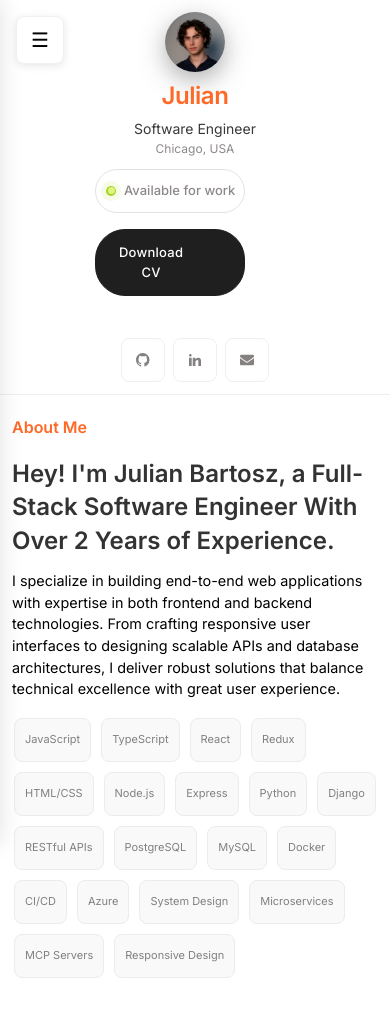
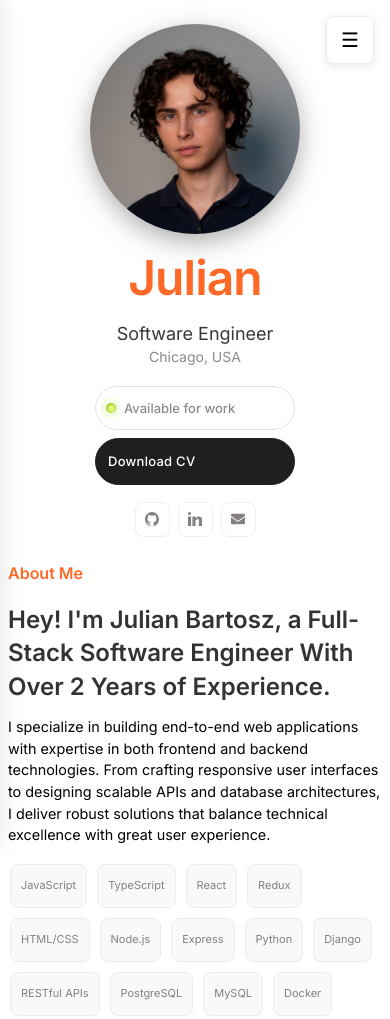
Before and after one commit to julianbartosz/CVSite, a plain HTML site: page index.html in a window 390 px wide. Shown: the top 1019 px of the page. Drawn offline with nearby package versions, Linux system fonts and the light colour scheme; a web font is replaced by a local one.

Commit message:
Refactor mobile profile section for improved layout and responsiveness; update styles and remove fixed dimensions

```diff
--- a/css/components.css
+++ b/css/components.css
@@ -34,18 +34,17 @@ body {
 /* Mobile Profile Section - Centered at top of screen */
 .mobile-profile-section {
   display: none;
-  position: fixed;
+  position: relative; /* Changed from fixed to relative */
   top: 0;
   left: 0;
   right: 0;
   background: rgba(255, 255, 255, 0.95);
   backdrop-filter: blur(10px);
-  border-bottom: 1px solid var(--color-border);
   padding: 20px;
   z-index: 200;
   text-align: center;
   /* Calculate height: profile image (80px) + name (32px + margins) + info (28px) + buttons (80px) + social (40px) + padding (40px) + gaps */
-  min-height: 300px; /* Set minimum height for consistency */
+  min-height: unset; /* Remove fixed min-height */
 }
 
 .mobile-profile-content {
@@ -54,7 +53,7 @@ body {
   display: flex;
   flex-direction: column;
   align-items: center;
-  gap: 12px;
+  gap: 20px;
 }
 
 .mobile-profile-image {
@@ -88,14 +87,14 @@ body {
 }
 
 .mobile-profile-title {
-  font-size: 14px;
+  font-size: 18px;
   color: #393939;
   margin: 0;
   line-height: 1.3;
 }
 
 .mobile-profile-location {
-  font-size: 12px;
+  font-size: 14px;
   color: #8e8989;
   margin: 0;
   line-height: 1.2;
@@ -104,30 +103,32 @@ body {
 .mobile-profile-buttons {
   display: flex;
   flex-direction: column;
-  gap: 8px;
+  gap: -3px;
   width: 100%;
   max-width: 200px;
+  align-items: center;
 }
 
 .mobile-profile-buttons .status-button,
 .mobile-profile-buttons .download-cv-btn {
-  width: 100%;
-  justify-content: center;
-  text-align: center;
+  width: auto;
+  min-width: 200px;
+  justify-content: flex-start;
+  text-align: flex-start;
 }
 
 .mobile-social-links {
   display: flex;
   justify-content: center;
   gap: 8px;
-  margin-top: 8px;
+  margin-top: -25px;
 }
 
 /* Mobile Menu Button */
 .mobile-menu-btn {
   position: fixed;
   top: 1rem;
-  left: 1rem;
+  right: 1rem;   /* <-- Move to right side */
   z-index: 250;
   background: var(--color-background);
   border: 1px solid var(--color-border);
@@ -426,6 +427,8 @@ body {
 
   .mobile-profile-section {
     display: block;
+    min-height: unset; /* Remove fixed min-height */
+    padding: 16px 0 16px 0; /* Reduce padding for mobile */
   }
 
   .sidebar {
@@ -435,7 +438,7 @@ body {
   .main-content {
     margin-left: 0 !important; /* Force remove left margin */
     width: 100% !important; /* Force full width */
-    padding: 320px 20px 40px 20px; /* Increased top padding to 320px to account for mobile profile height */
+    padding: 20px 20px 40px 20px; /* Remove top padding since profile is no longer fixed */
     box-sizing: border-box;
     min-width: 100vw; /* Ensure it takes viewport width */
     max-width: 100vw; /* Prevent overflow */
@@ -487,21 +490,21 @@ body {
 
 @media (max-width: 809px) {
   .mobile-profile-section {
-    padding: 16px;
-    min-height: 280px; /* Slightly smaller for smaller screens */
+    padding: 12px 0 12px 0;
+    min-height: unset; /* Remove fixed min-height */
   }
 
   .mobile-profile-name {
-    font-size: 28px;
+    font-size: 52px;
   }
 
   .mobile-profile-image {
-    width: 70px;
-    height: 70px;
+    width: 210px;
+    height: 210px;
   }
 
   .main-content {
-    padding: 300px 16px 32px 16px; /* Adjusted padding for smaller profile section */
+    padding: 20px 12px 24px 12px; /* Remove large top padding */
     position: relative;
     z-index: 1;
   }
@@ -533,17 +536,18 @@ body {
 
 @media (max-width: 480px) {
   .mobile-profile-section {
-    padding: 12px;
-    min-height: 260px; /* Even smaller for very small screens */
+    padding: 8px 0 8px 0;
+    min-height: unset; /* Remove fixed min-height */
   }
 
   .mobile-profile-name {
-    font-size: 24px;
+    font-size: 48px;
   }
 
   .mobile-profile-image {
-    width: 60px;
-    height: 60px;
+    margin-top: 16px;
+    width: 210px;
+    height: 210px;
   }
 
   .mobile-menu {
@@ -552,9 +556,21 @@ body {
   }
 
   .main-content {
-    padding: 280px 12px 24px 12px; /* Adjusted for smallest profile section */
+    padding: 16px 8px 16px 8px; /* Remove large top padding */
     position: relative;
     z-index: 1;
+  }
+
+  .social-link {
+    min-width: 0;
+    min-height: 0;
+    width: 2px !important;
+    height: 2px !important;
+    border-radius: 5px;
+  }
+  .social-link svg {
+    width: 14px;
+    height: 14px;
   }
 
   /* Further typography optimization */
@@ -1057,7 +1073,7 @@ body {
 .testimonial-avatar {
   width: 48px;
   height: 48px;
-  border-radius: var(--radius-full);
+  border-radius: var (--radius-full);
 }
 
 .testimonial-info h4 {
@@ -1103,7 +1119,7 @@ body {
 }
 
 .publication-date {
-  font-size: var(--font-size-sm);
+  font-size: var (--font-size-sm);
   color: var (--color-grey);
 }
 
@@ -1978,10 +1994,31 @@ body {
     padding: 16px;
   }
 
+  .social-link {
+    min-width: 0;
+    min-height: 0;
+    width: 35px !important;
+    height: 35px !important;
+  }
+
   .mobile-menu-btn-primary,
   .mobile-menu-btn-secondary {
     min-height: 50px;
     padding: 16px;
+  }
+}
+
+@media (max-width: 768px) {
+  .contact-info,
+  .or-divider {
+    display: none !important;
+  }
+}
+
+@media (max-width: 480px) {
+  .contact-info,
+  .or-divider {
+    display: none !important;
   }
 }
 
--- a/index.html
+++ b/index.html
@@ -288,8 +288,9 @@
                 <section id="case-studies" class="section">
                     <h6 class="section-title">Projects</h6>
 
-                    <!-- Upgrade Screen Case Study -->
+                    <!-- Case Study 1 -->
                     <div class="case-study-item" data-study="upgrade">
+                        <a href="https://github.com/julianbartosz/phobiawarning.com" target="_blank" rel="noopener" class="case-study-link">
                         <div class="case-study-content">
                             <div class="case-study-header">
                                 <div class="case-metric">
@@ -309,10 +310,12 @@
                                 </svg>
                             </div>
                         </div>
+                        </a>
                     </div>
 
-                    <!-- E-commerce Analytics Dashboard Case Study -->
+                    <!-- Case Study 2 -->
                     <div class="case-study-item" data-study="dashboard">
+                        <a href="https://github.com/julianbartosz/artistsite" target="_blank" rel="noopener" class="case-study-link">
                         <div class="case-study-content">
                             <div class="case-study-header">
                                 <div class="case-metric">
@@ -332,10 +335,12 @@
                                 </svg>
                             </div>
                         </div>
+                        </a>
                     </div>
 
-                    <!-- API Microservices Architecture Case Study -->
+                    <!-- Case Study 3 -->
                     <div class="case-study-item" data-study="microservices">
+                        <a href="https://github.com/julianbartosz/UPlant" target="_blank" rel="noopener" class="case-study-link">
                         <div class="case-study-content">
                             <div class="case-study-header">
                                 <div class="case-metric">
@@ -355,6 +360,7 @@
                                 </svg>
                             </div>
                         </div>
+                        </a>
                     </div>
                 </section>
 
@@ -550,7 +556,7 @@
                 <section id="publications" class="section">
                     <h6 class="section-title">Publications</h6>
                     <div style="border: 1px solid var(--color-border); border-radius: var(--radius-md); overflow: hidden;">
-                        <a href="https://www.researchgate.net/publication/392519249_Deceptive_by_Design_Assessing_the_Impact_of_UX_Dark_Patterns_on_Engagement_and_Trust_in_Digital_Products"
+                        <a href="."
                            class="publication-item" target="_blank" rel="noopener">
                             <div class="publication-content">
                                 <h3 class="publication-title">Deceptive by Design: Assessing the Impact of UX Dark Patterns</h3>
@@ -559,7 +565,7 @@
                             </div>
                         </a>
 
-                        <a href="https://medium.com/@firas_n/ux-design-patterns-their-evolution-65fbb9ce03c7"
+                        <a href="."
                            class="publication-item" target="_blank" rel="noopener">
                             <div class="publication-content">
                                 <h3 class="publication-title">UX Design Patterns & Their Evolution</h3>
@@ -568,7 +574,7 @@
                             </div>
                         </a>
 
-                        <a href="https://medium.com/@firas_n/how-were-being-manipulated-online-the-dark-patterns-behind-everyday-apps-3d2d1bfe5c87"
+                        <a href="."
                            class="publication-item" target="_blank" rel="noopener">
                             <div class="publication-content">
                                 <h3 class="publication-title">How We're Being Manipulated Online</h3>
@@ -626,7 +632,8 @@
 
                     <div class="or-divider">OR</div>
 
-                    <form class="form" onsubmit="handleSubmit(event)">
+                    <!-- Update later to not use Formspree Endpoint and make sure to use onsubmit="handleSubmit(event  -->
+                    <form class="form" action="https://formspree.io/f/xgvzyjvy" method="POST">
                         <div class="form-group">
                             <label class="form-label" for="name">Name</label>
                             <input type="text" id="name" name="name" class="form-input" placeholder="John Doe" required>
@@ -642,7 +649,8 @@
                             <textarea id="message" name="message" class="form-textarea" placeholder="Write Your Message here..." required></textarea>
                         </div>
 
-                        <button type="submit" class="send-button">Send</button>                    </form>
+                        <button type="submit" class="send-button">Send</button>
+                    </form>
                 </section>
 
                 <!-- Footer -->
--- a/js/main.js
+++ b/js/main.js
@@ -62,7 +62,7 @@ document.addEventListener('DOMContentLoaded', function() {
     initializeMobileMenu();
 
     // Add dynamic mobile profile spacing
-    adjustMobileProfileSpacing();
+    // adjustMobileProfileSpacing();
 
     setTimeout(() => {
         enhanceSidebarAnimations();
@@ -114,7 +114,7 @@ function initializeMobileMenu() {
             mobileMenuBtn.style.display = 'flex';
             document.body.classList.add('mobile-layout');
             // Recalculate mobile profile spacing on resize
-            adjustMobileProfileSpacing();
+            // adjustMobileProfileSpacing();
         } else {
             mobileMenuBtn.style.display = 'none';
             mobileMenu.classList.remove('open');
```
Also changed, not shown: 1 other file.
